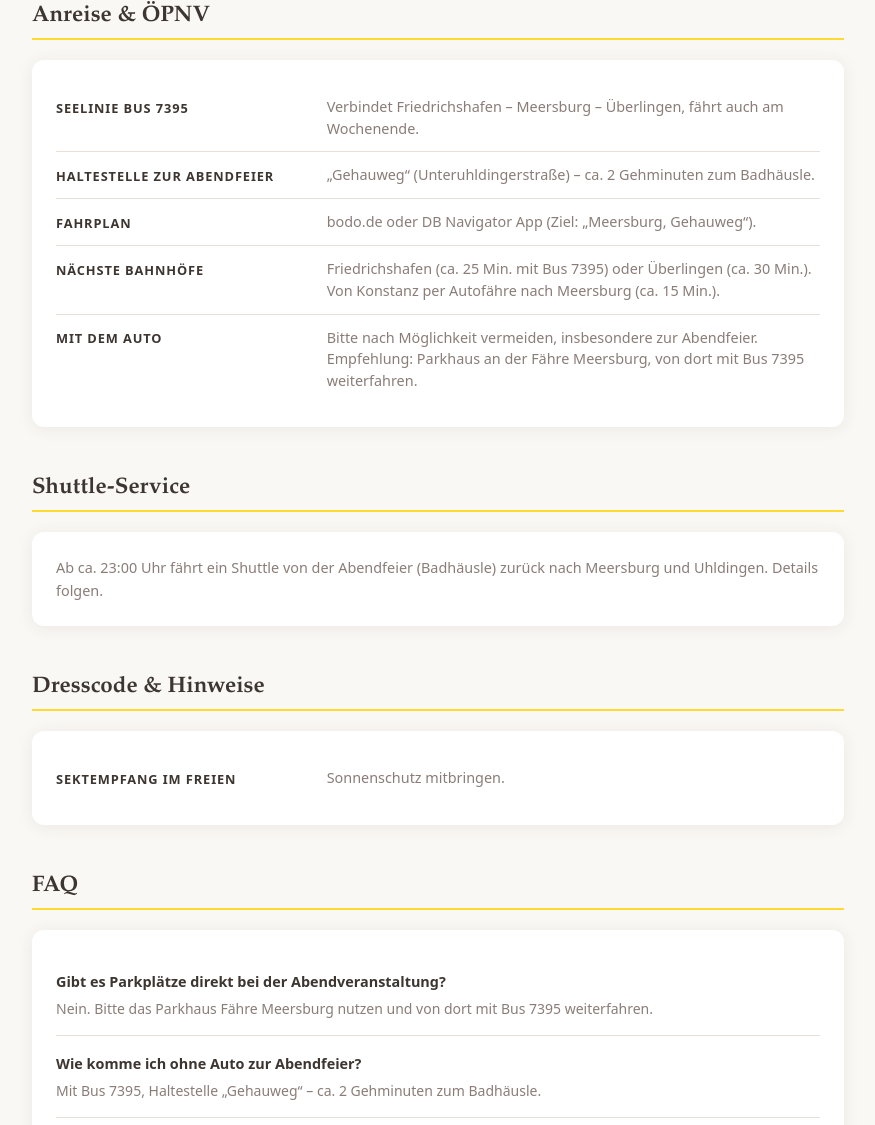
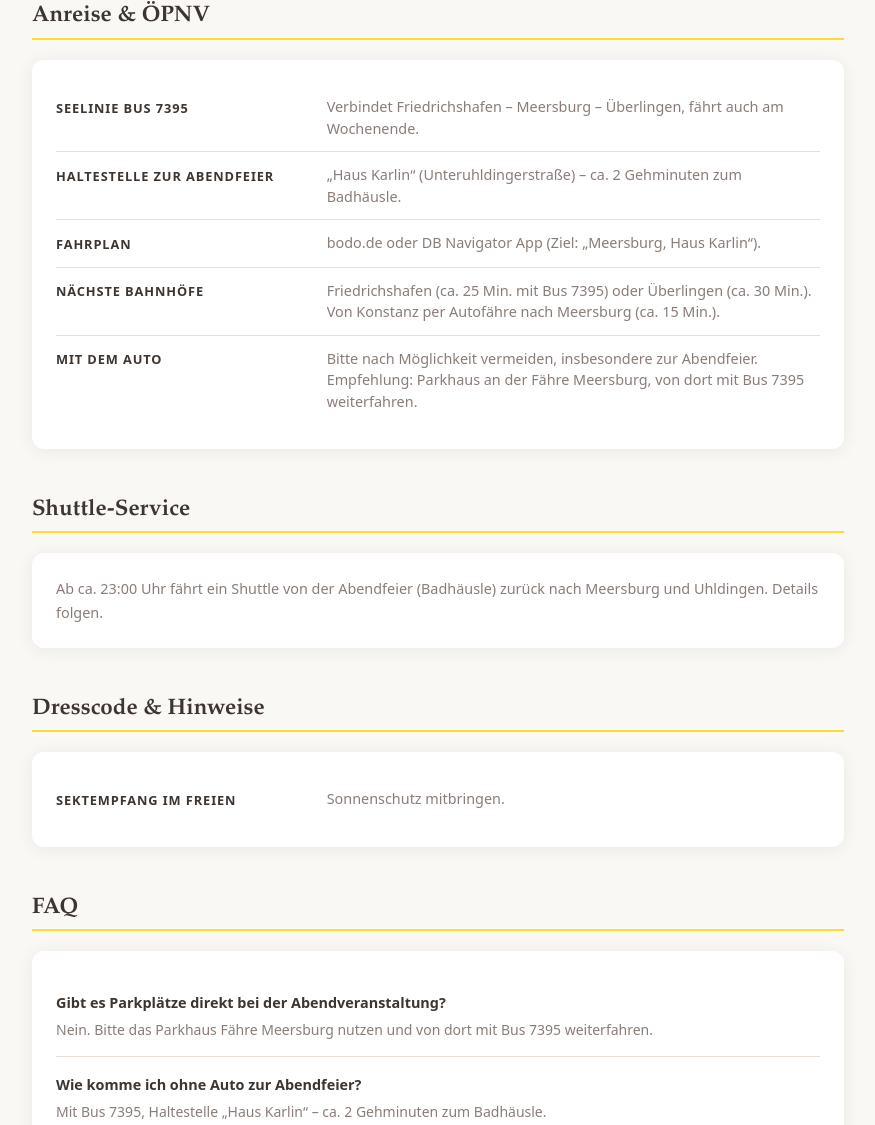
Before and after one commit to serveevres/hochzeit-website, a website: page public/informationen.html in a window 1280 px wide. Shown: the part 2219-3344 px from the top of the page, without its empty margins (202-1077 px from the left). Drawn offline with Linux system fonts and the light colour scheme.

Commit message:
Fix bus stop name: Gehauweg → Haus Karlin

```diff
--- a/public/informationen.html
+++ b/public/informationen.html
@@ -163,11 +163,11 @@
       </div>
       <div class="info-row">
         <div class="info-row__label" data-i18n="info.transport.stop">Haltestelle zur Abendfeier</div>
-        <div class="info-row__value" data-i18n="info.transport.stopDesc">„Gehauweg" (Unteruhldingerstraße) – ca. 2 Gehminuten zum Badhäusle.</div>
+        <div class="info-row__value" data-i18n="info.transport.stopDesc">„Haus Karlin" (Unteruhldingerstraße) – ca. 2 Gehminuten zum Badhäusle.</div>
       </div>
       <div class="info-row">
         <div class="info-row__label" data-i18n="info.transport.plan">Fahrplan</div>
-        <div class="info-row__value" data-i18n="info.transport.planDesc">bodo.de oder DB Navigator App (Ziel: „Meersburg, Gehauweg").</div>
+        <div class="info-row__value" data-i18n="info.transport.planDesc">bodo.de oder DB Navigator App (Ziel: „Meersburg, Haus Karlin").</div>
       </div>
       <div class="info-row">
         <div class="info-row__label" data-i18n="info.transport.train">Nächste Bahnhöfe</div>
@@ -211,7 +211,7 @@
       </div>
       <div class="faq-item">
         <div class="faq-q" data-i18n="info.faq.q2">Wie komme ich ohne Auto zur Abendfeier?</div>
-        <div class="faq-a" data-i18n="info.faq.a2">Mit Bus 7395, Haltestelle „Gehauweg" – ca. 2 Gehminuten zum Badhäusle.</div>
+        <div class="faq-a" data-i18n="info.faq.a2">Mit Bus 7395, Haltestelle „Haus Karlin" – ca. 2 Gehminuten zum Badhäusle.</div>
       </div>
       <div class="faq-item">
         <div class="faq-q" data-i18n="info.faq.q3">Gibt es einen Shuttle zurück?</div>
--- a/public/lang.js
+++ b/public/lang.js
@@ -118,9 +118,9 @@ const translations = {
     'info.transport.bus': 'Seelinie Bus 7395',
     'info.transport.busDesc': 'Verbindet Friedrichshafen \u2013 Meersburg \u2013 \u00dcberlingen, f\u00e4hrt auch am Wochenende.',
     'info.transport.stop': 'Haltestelle zur Abendfeier',
-    'info.transport.stopDesc': '\u201eGehauweg\u201c (Unteruhldingerstra\u00dfe) \u2013 ca. 2 Gehminuten zum Badh\u00e4usle.',
+    'info.transport.stopDesc': '\u201eHaus Karlin\u201c (Unteruhldingerstra\u00dfe) \u2013 ca. 2 Gehminuten zum Badh\u00e4usle.',
     'info.transport.plan': 'Fahrplan',
-    'info.transport.planDesc': 'bodo.de oder DB Navigator App (Ziel: \u201eMeersburg, Gehauweg\u201c).',
+    'info.transport.planDesc': 'bodo.de oder DB Navigator App (Ziel: \u201eMeersburg, Haus Karlin\u201c).',
     'info.transport.train': 'N\u00e4chste Bahnh\u00f6fe',
     'info.transport.trainDesc': 'Friedrichshafen (ca. 25 Min. mit Bus 7395) oder \u00dcberlingen (ca. 30 Min.). Von Konstanz per Autof\u00e4hre nach Meersburg (ca. 15 Min.).',
     'info.transport.car': 'Mit dem Auto',
@@ -134,7 +134,7 @@ const translations = {
     'info.faq.q1': 'Gibt es Parkpl\u00e4tze direkt bei der Abendveranstaltung?',
     'info.faq.a1': 'Nein. Bitte das Parkhaus F\u00e4hre Meersburg nutzen und von dort mit Bus 7395 weiterfahren.',
     'info.faq.q2': 'Wie komme ich ohne Auto zur Abendfeier?',
-    'info.faq.a2': 'Mit Bus 7395, Haltestelle \u201eGehauweg\u201c \u2013 ca. 2 Gehminuten zum Badh\u00e4usle.',
+    'info.faq.a2': 'Mit Bus 7395, Haltestelle \u201eHaus Karlin\u201c \u2013 ca. 2 Gehminuten zum Badh\u00e4usle.',
     'info.faq.q3': 'Gibt es einen Shuttle zur\u00fcck?',
     'info.faq.a3': 'Ja, ab ca. 23:00 Uhr nach Meersburg und Uhldingen. Details folgen.',
     'info.faq.q4': 'An wen kann ich mich bei Fragen wenden?',
@@ -265,9 +265,9 @@ const translations = {
     'info.transport.bus': 'Lake Line Bus 7395',
     'info.transport.busDesc': 'Connects Friedrichshafen \u2013 Meersburg \u2013 \u00dcberlingen, including weekends.',
     'info.transport.stop': 'Stop for the Evening Reception',
-    'info.transport.stopDesc': '\u201cGehauweg\u201d (Unteruhldingerstra\u00dfe) \u2013 approx. 2 minutes\u2019 walk to the Badh\u00e4usle.',
+    'info.transport.stopDesc': '\u201cHaus Karlin\u201d (Unteruhldingerstra\u00dfe) \u2013 approx. 2 minutes\u2019 walk to the Badh\u00e4usle.',
     'info.transport.plan': 'Timetable',
-    'info.transport.planDesc': 'bodo.de or DB Navigator app (destination: \u201cMeersburg, Gehauweg\u201d).',
+    'info.transport.planDesc': 'bodo.de or DB Navigator app (destination: \u201cMeersburg, Haus Karlin\u201d).',
     'info.transport.train': 'Nearest Train Stations',
     'info.transport.trainDesc': 'Friedrichshafen (approx. 25 min by bus 7395) or \u00dcberlingen (approx. 30 min). From Konstanz by car ferry to Meersburg (approx. 15 min).',
     'info.transport.car': 'By Car',
@@ -281,7 +281,7 @@ const translations = {
     'info.faq.q1': 'Is there parking at the evening venue?',
     'info.faq.a1': 'No. Please use the Meersburg ferry car park and continue by bus 7395.',
     'info.faq.q2': 'How do I get to the evening reception without a car?',
-    'info.faq.a2': 'By bus 7395, stop \u201cGehauweg\u201d \u2013 approx. 2 minutes\u2019 walk to the Badh\u00e4usle.',
+    'info.faq.a2': 'By bus 7395, stop \u201cHaus Karlin\u201d \u2013 approx. 2 minutes\u2019 walk to the Badh\u00e4usle.',
     'info.faq.q3': 'Is there a shuttle back?',
     'info.faq.a3': 'Yes, from approx. 11:00 pm to Meersburg and Uhldingen. Details to follow.',
     'info.faq.q4': 'Who can I contact with questions?',
```
